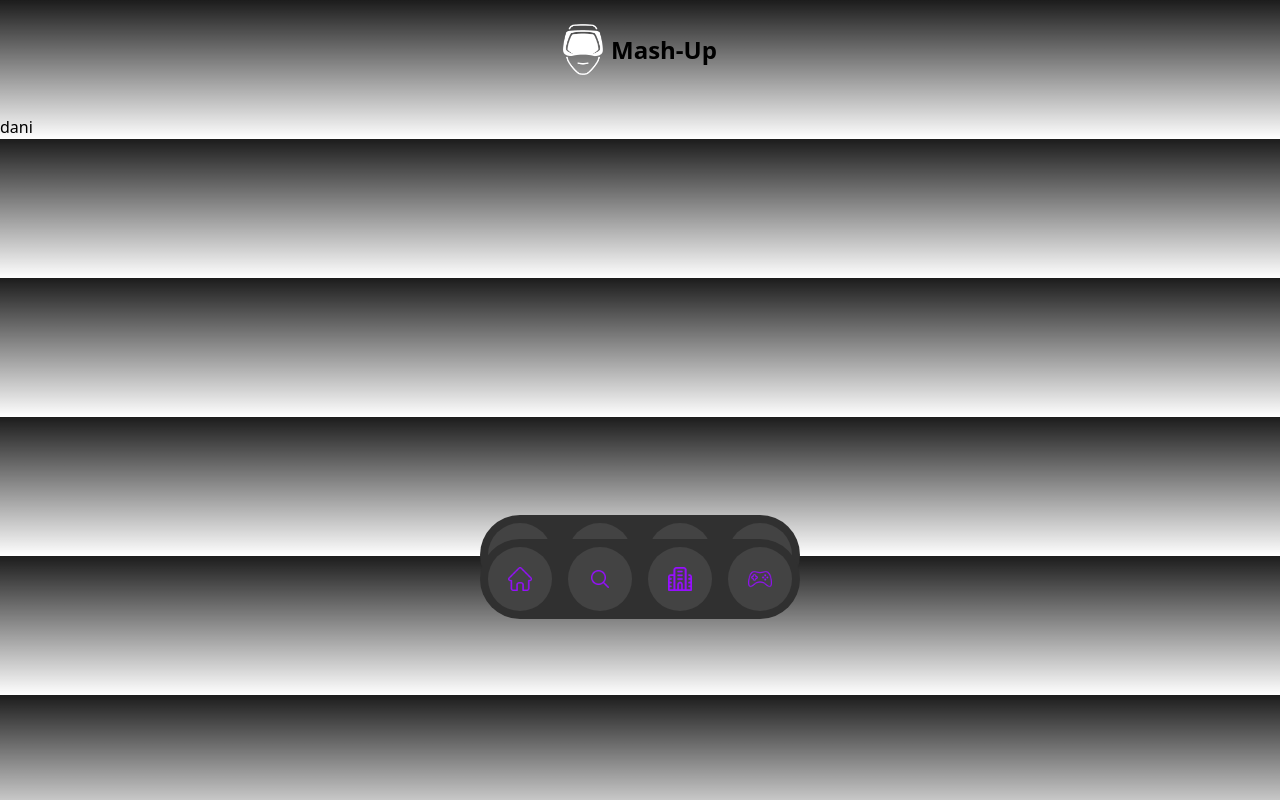
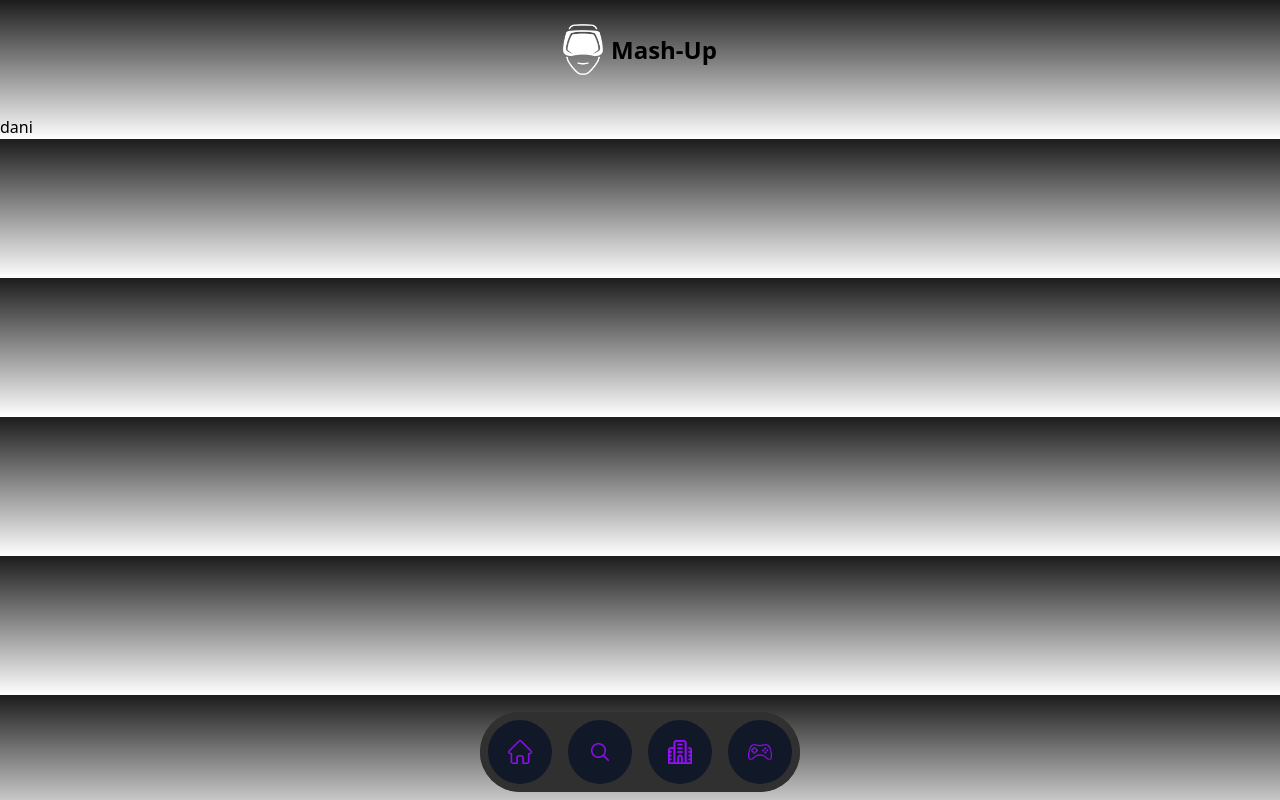
Before and after one commit to TIDBIS41M/Games, a Next.js app in the folder games-finder/: page /nintendo in a window 1280 px wide. Built offline with nearby package versions, Linux system fonts and the light colour scheme.

Commit message:
navbar para computadoras

```diff
--- a/games-finder/src/app/components/NavBar.jsx
+++ b/games-finder/src/app/components/NavBar.jsx
@@ -3,10 +3,10 @@ import Image from "next/image";
 async function NavBar() {
 
   return (
-    <div className="fixed z-50 translate-y-[400px] w-full flex justify-center items-center">
+    <div className="fixed z-50 bottom-2 left-0 right-0 flex justify-center">
       <ul className="flex rounded-full justify-between items-center h-20 bg-[#303030] ">
         <li>
-          <button className="m-2 size-16 align-middle rounded-full bg-[#434343ff] p-5 border-neutral-950 hover:size-20 duration-500 transition-all hover:-translate-y-3 hover:shadow-lg hover:shadow-purple-600 ">
+          <button className="m-2 size-16 align-middle rounded-full bg-gray-900 p-5 border-neutral-950 hover:size-20 duration-500 transition-all hover:-translate-y-3 hover:shadow-lg hover:shadow-purple-600 ">
             <Image
               src="/images/casa.png"
               width={100}
@@ -17,7 +17,7 @@ async function NavBar() {
           </button>
         </li>
         <li>
-          <button className="m-2 size-16 align-middle rounded-full bg-[#434343ff] p-5 border-neutral-950 hover:size-20 duration-500 transition-all hover:-translate-y-2 hover:shadow-lg hover:shadow-purple-600">
+          <button className="m-2 size-16 align-middle rounded-full bg-gray-900 p-5 border-neutral-950 hover:size-20 duration-500 transition-all hover:-translate-y-2 hover:shadow-lg hover:shadow-purple-600">
             <Image
               src="/images/lupa.png"
               width={250}
@@ -28,7 +28,7 @@ async function NavBar() {
           </button>
         </li>
         <li>
-          <button className="m-2 size-16 align-middle rounded-full bg-[#434343ff] p-5 border-neutral-950 hover:size-20 duration-500 transition-all hover:-translate-y-2 hover:shadow-lg hover:shadow-purple-600">
+          <button className="m-2 size-16 align-middle rounded-full bg-gray-900 p-5 border-neutral-950 hover:size-20 duration-500 transition-all hover:-translate-y-2 hover:shadow-lg hover:shadow-purple-600">
             <Image
               src="/images/compania.png"
               width={100}
@@ -39,7 +39,7 @@ async function NavBar() {
           </button>
         </li>
         <li>
-          <button className="m-2 size-16 align-middle rounded-full bg-[#434343ff] p-5 border-neutral-950 hover:size-20 duration-500 transition-all hover:-translate-y-2 hover:shadow-lg hover:shadow-purple-600">
+          <button className="m-2 size-16 align-middle rounded-full bg-gray-900 p-5 border-neutral-950 hover:size-20 duration-500 transition-all hover:-translate-y-2 hover:shadow-lg hover:shadow-purple-600">
             <Image
               src="/images/consola.png"
               width={100}
```
